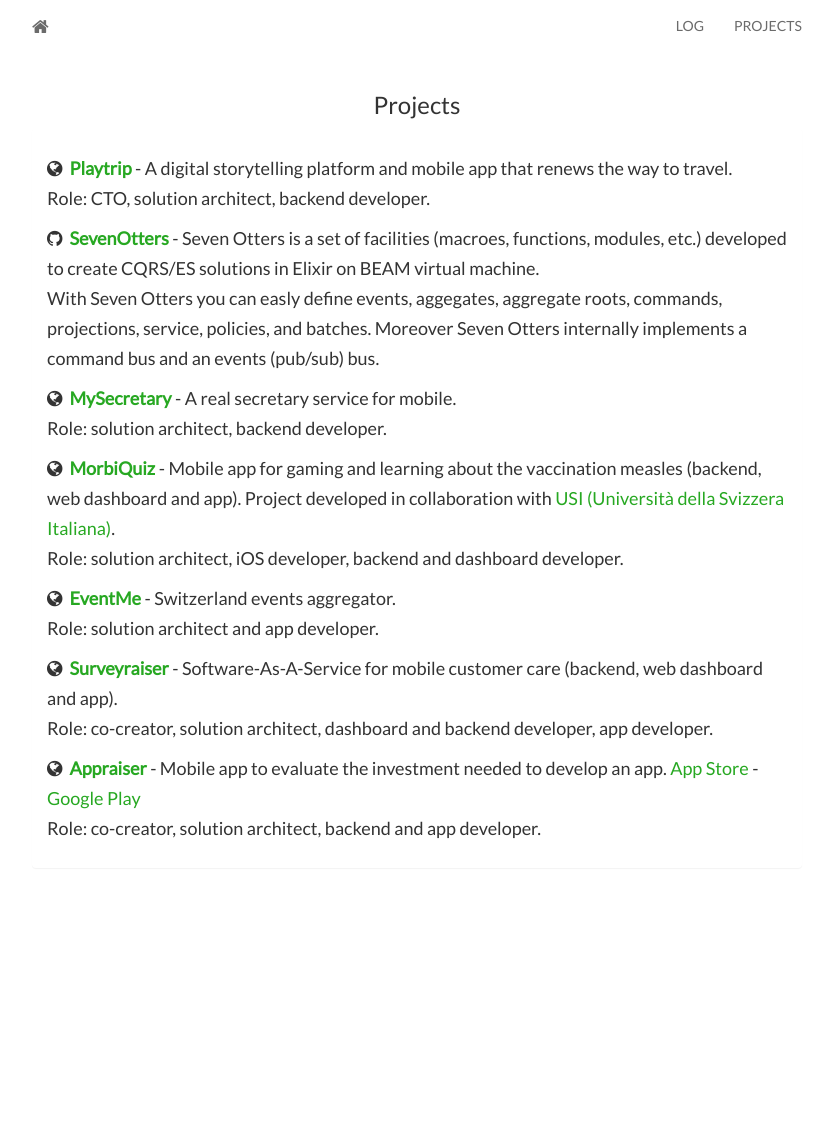
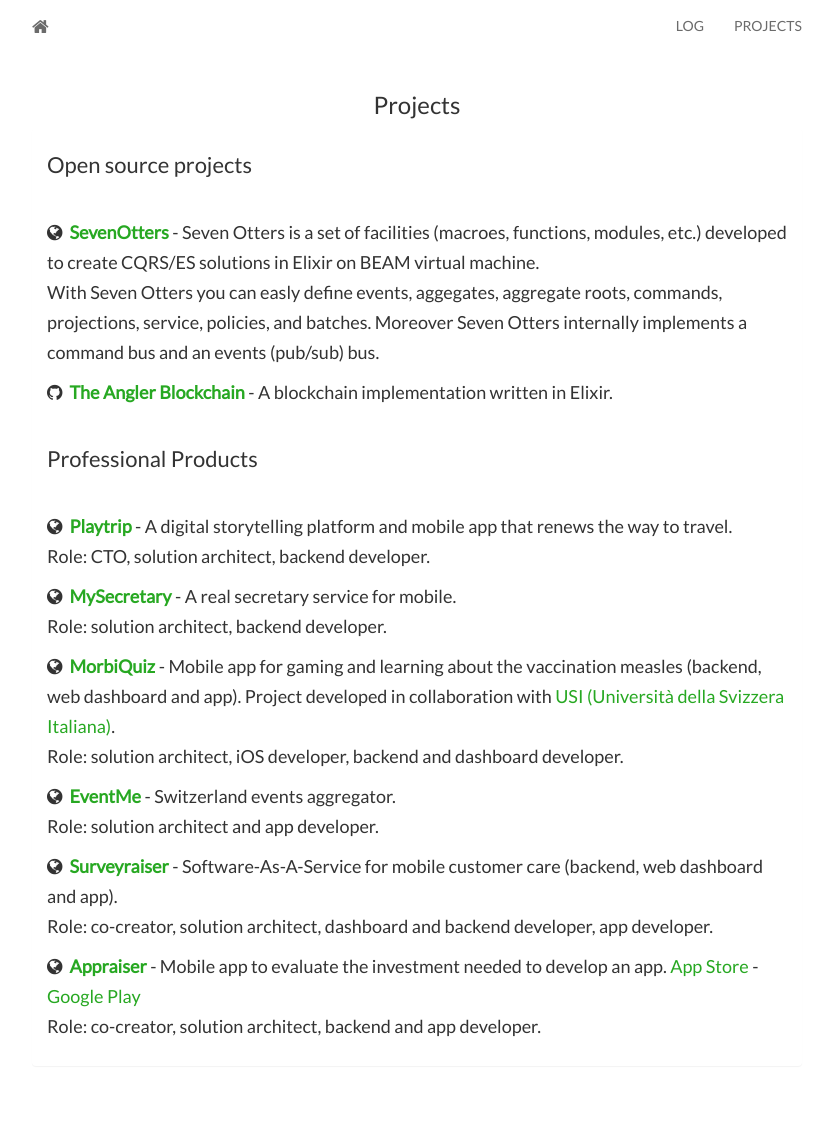
Before and after one commit to nicolafiorillo/nicolafiorillo.github.io, a Jekyll site: the page built from projects.html, in a window 1280 px wide. Shown: the whole page, without its empty margins (223-1056 px from the left). Built offline with Jekyll 4.4.1, drawn with Linux system fonts in a browser that asks for light colours; nearby versions of some CDN libraries; before the commit the page ends 938 px from its top, so only the background shows below that.

Commit message:
Adding the Angler blockchain.

```diff
--- a/_includes/projects.html
+++ b/_includes/projects.html
@@ -4,44 +4,53 @@
   <div class="panel panel-default">
     <div class="panel-body">
 
-			<h5>
-				<i class="fa fa-globe"></i>&nbsp;&nbsp;<strong><a href="http://www.play-trip.com/en/">Playtrip</a></strong>
-				- A digital storytelling platform and mobile app that renews the way to travel.<br/>Role: CTO, solution architect, backend developer.
-			</h5>
+			<h4>Open source projects</h4><br/>
 
 			<h5>
-				<i class="fa fa-github"></i>&nbsp;&nbsp;<strong><a href="https://www.sevenotters.org/">SevenOtters</a></strong>
+				<i class="fa fa-globe"></i>&nbsp;&nbsp;<strong><a href="https://www.sevenotters.org/" target="_blank">SevenOtters</a></strong>
 				- Seven Otters is a set of facilities (macroes, functions, modules, etc.) developed to create CQRS/ES solutions in Elixir on BEAM virtual machine.<br/>
 					With Seven Otters you can easly define events, aggegates, aggregate roots, commands, projections, service, policies, and batches. Moreover Seven Otters internally implements a command bus and an events (pub/sub) bus.<br/>
 			</h5>
 
 			<h5>
-				<i class="fa fa-globe"></i>&nbsp;&nbsp;<strong><a href="https://www.mysecretary.com/">MySecretary</a></strong>
+				<i class="fa fa-github"></i>&nbsp;&nbsp;<strong><a href="https://github.com/nicolafiorillo/angler_blockchain/" target="_blank">The Angler Blockchain</a></strong>
+				- A blockchain implementation written in Elixir.<br/>
+			</h5>
+
+			<br/><h4>Professional Products</h4><br/>
+
+			<h5>
+				<i class="fa fa-globe"></i>&nbsp;&nbsp;<strong><a href="http://www.play-trip.com/en/" target="_blank">Playtrip</a></strong>
+				- A digital storytelling platform and mobile app that renews the way to travel.<br/>Role: CTO, solution architect, backend developer.
+			</h5>
+
+			<h5>
+				<i class="fa fa-globe"></i>&nbsp;&nbsp;<strong><a href="https://www.mysecretary.com/" target="_blank">MySecretary</a></strong>
 				- A real secretary service for mobile.<br/>Role: solution architect, backend developer.
 			</h5>
 
 			<h5>
-				<i class="fa fa-globe"></i>&nbsp;&nbsp;<strong><a href="http://morbiquiz.ch">MorbiQuiz</a></strong>
+				<i class="fa fa-globe"></i>&nbsp;&nbsp;<strong><a href="http://morbiquiz.ch" target="_blank">MorbiQuiz</a></strong>
 				- Mobile app for gaming and learning about the vaccination measles (backend, web dashboard
-			and app). Project developed in collaboration with <a href="http://www.usi.ch/">USI (Università della Svizzera Italiana)</a>.<br/>
+			and app). Project developed in collaboration with <a href="http://www.usi.ch/" target="_blank">USI (Università della Svizzera Italiana)</a>.<br/>
 					Role: solution architect, iOS developer, backend and dashboard developer.
 			</h5>
 
 			<h5>
-				<i class="fa fa-globe"></i>&nbsp;&nbsp;<strong><a href="https://www.appeventme.com">EventMe</a></strong>
+				<i class="fa fa-globe"></i>&nbsp;&nbsp;<strong><a href="https://www.appeventme.com" target="_blank">EventMe</a></strong>
 				- Switzerland events aggregator.<br/>
 					Role: solution architect and app developer.
 			</h5>
 
 			<h5>
-				<i class="fa fa-globe"></i>&nbsp;&nbsp;<strong><a href="http://whitepeaksmobile.ch/surveyraiser">Surveyraiser</a></strong>
+				<i class="fa fa-globe"></i>&nbsp;&nbsp;<strong><a href="http://whitepeaksmobile.ch/surveyraiser" target="_blank">Surveyraiser</a></strong>
 				- Software-As-A-Service for mobile customer care (backend, web dashboard and app).<br/>
 					Role: co-creator, solution architect, dashboard and backend developer, app developer.
 			</h5>
 
 			<h5>
-				<i class="fa fa-globe"></i>&nbsp;&nbsp;<strong><a href="https://itunes.apple.com/ch/app/appraiser/id1038047074?mt=8">Appraiser</a></strong>
-				- Mobile app to evaluate the investment needed to develop an app. <a href="https://itunes.apple.com/ch/app/appraiser/id1038047074?mt=8">App Store</a> - <a href="https://play.google.com/store/apps/details?id=ch.whitepeaksmobile.playtrip">Google Play</a><br/>
+				<i class="fa fa-globe"></i>&nbsp;&nbsp;<strong><a href="https://itunes.apple.com/ch/app/appraiser/id1038047074?mt=8" target="_blank">Appraiser</a></strong>
+				- Mobile app to evaluate the investment needed to develop an app. <a href="https://itunes.apple.com/ch/app/appraiser/id1038047074?mt=8" target="_blank">App Store</a> - <a href="https://play.google.com/store/apps/details?id=ch.whitepeaksmobile.playtrip" target="_blank">Google Play</a><br/>
 					Role: co-creator, solution architect, backend and app developer.<br>
 			</h5>
 
--- a/index.html
+++ b/index.html
@@ -13,6 +13,8 @@
   	<h3>After decades on Object Oriented, now I'm an <b>Erlang/Elixir</b> popularizer.</h3>
 		<h3>Creator of the <a href="https://www.sevenotters.org/">Seven Otters</a> project, a set of facilities developed to create CQRS/ES solutions in Elixir on BEAM virtual machine.</h3>
   	<h3>Sometimes speaker.</h3>
+		<br/>
+  	<h3>One more thing. To be <i>blockchain developer</i> does not mean you develop in Solidity, use a wallet through API or stuff like that. To be <i>blockchain developer</i> means you know enought to create a blockchain from scratch: <a href="https://github.com/nicolafiorillo/angler_blockchain">The Angler Blockchain</a>.</h3>
 
 	  <h3>Contact me by <a href="mailto:{{ site.email }}">email</a> for consultancy.</h3>
 	  {% include social.html %}
```
